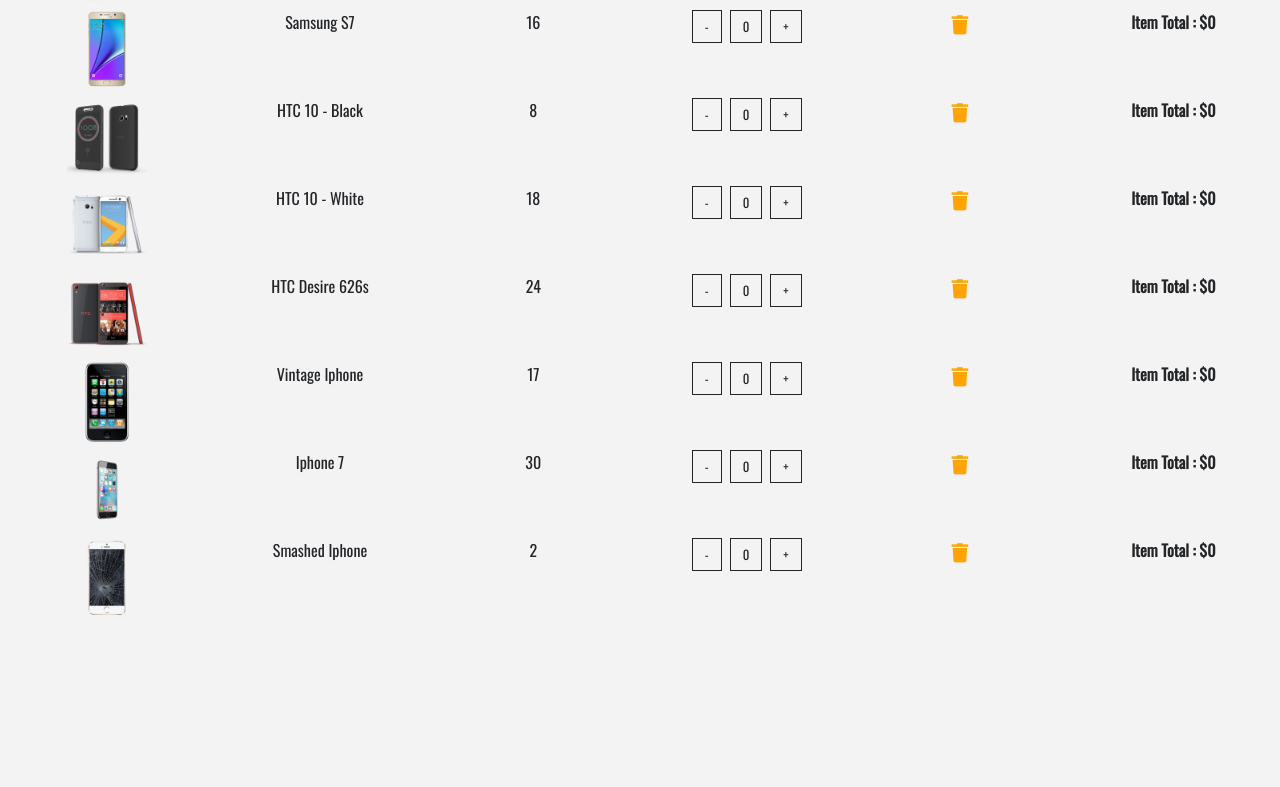
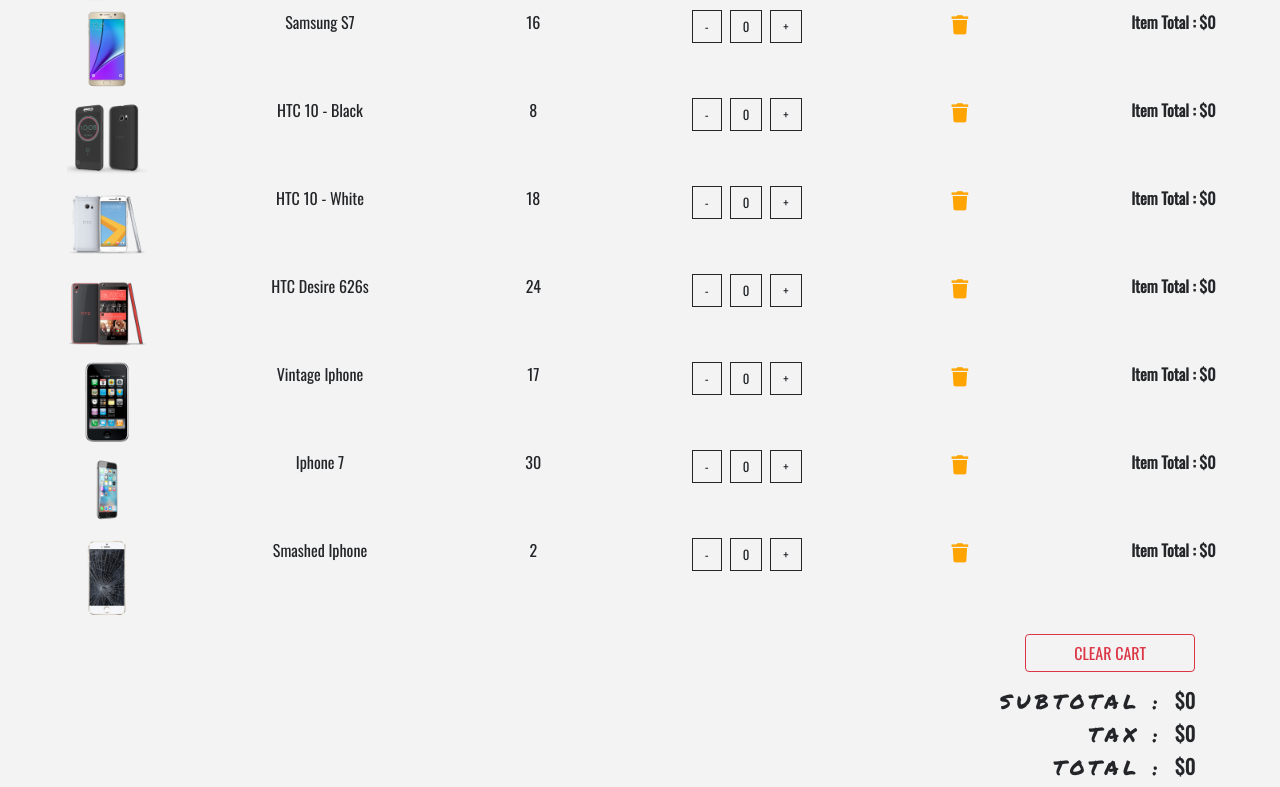
Before and after one commit to ArnRso/react-e-commerce, a React (Create React App) app: page /cart in a window 1280 px wide. Shown: the part 248-1035 px from the top of the page. Before the commit the page ends 874 px from the top, so only its background shows below. Built offline with nearby package versions, Linux system fonts and the light colour scheme.

Commit message:
cart totals

```diff
--- a/src/components/Cart/Cart.js
+++ b/src/components/Cart/Cart.js
@@ -4,6 +4,7 @@
 import EmptyCart from "./EmptyCart";
 import { ProductConsumer } from "../../context";
 import CartList from "./CartList";
+import CartTotals from "./CartTotals"
 
 export default class Cart extends Component {
   render() {
@@ -18,6 +19,7 @@
                   <Title name="your" title="cart" />
                   <CartColumns />
                   <CartList value={value} />
+                  <CartTotals value={value}/>
                 </>
               );
             } else {
--- /dev/null
+++ b/src/components/Cart/CartTotals.js
@@ -0,0 +1,39 @@
+import React from "react";
+import { Link } from "react-router-dom";
+
+export default function CartTotals({ value }) {
+  const { cartSubTotal, cartTax, cartTotal, clearCart } = value;
+  return (
+    <>
+      <div className="container">
+        <div className="row">
+          <div className="col-10 mt-2 ml-sm-5 ml-md-auto col-sm-8 text-capitalize text-right">
+            <Link to="/">
+              <button
+                className="btn btn-outline-danger text-uppercase mb-3 px-5"
+                type="button"
+                onClick={() => {
+                  clearCart();
+                }}
+              >
+                clear cart
+              </button>
+            </Link>
+            <h5>
+              <span className="text-title">subtotal : </span>
+              <strong>${cartSubTotal}</strong>
+            </h5>
+            <h5>
+              <span className="text-title">tax : </span>
+              <strong>${cartTax}</strong>
+            </h5>
+            <h5>
+              <span className="text-title">total : </span>
+              <strong>${cartTotal}</strong>
+            </h5>
+          </div>
+        </div>
+      </div>
+    </>
+  );
+}
```
